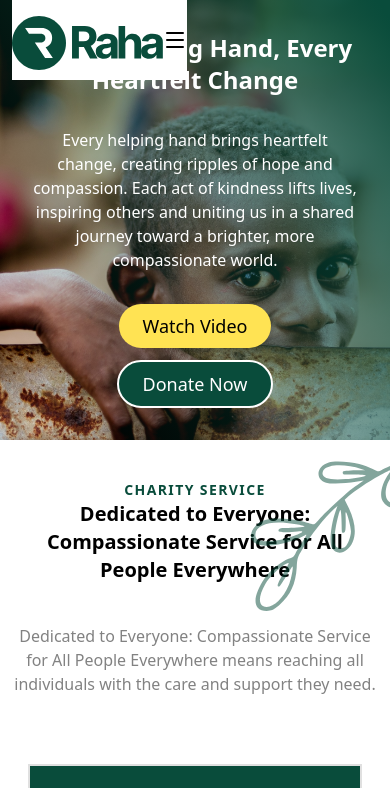
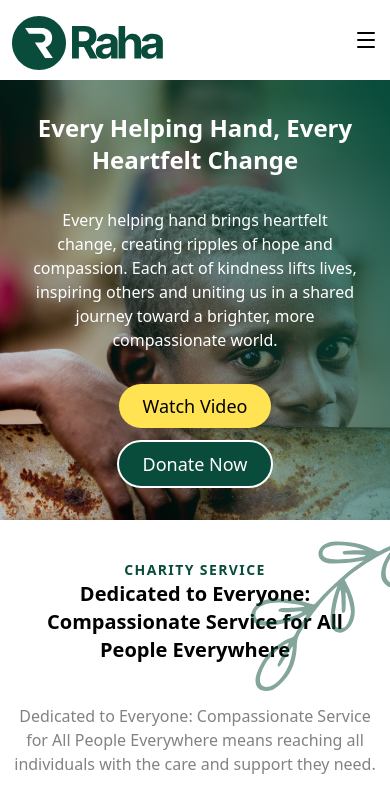
Before and after one commit to Prudentdev-xyz/Raha-app-new, a React (Vite) app: page / in a window 390 px wide. Shown: the top 788 px of the page. Built offline with nearby package versions, Linux system fonts and the light colour scheme.

Commit message:
fix-header-error

```diff
--- a/src/components/layouts/Header.jsx
+++ b/src/components/layouts/Header.jsx
@@ -31,7 +31,7 @@ export const Header = () => {
 
   return (
     <>
-      <div className="flex justify-between items-center max-w-screen-2 mx-3 md:mx-9 py-4 md:static fixed bg-white z-20">
+      <div className="flex justify-between items-center max-w-screen-2 mx-3 md:mx-9 py-4">
         <div className="h-12">
           <a href="/">
             <img src={logo} alt="logo" />
```
